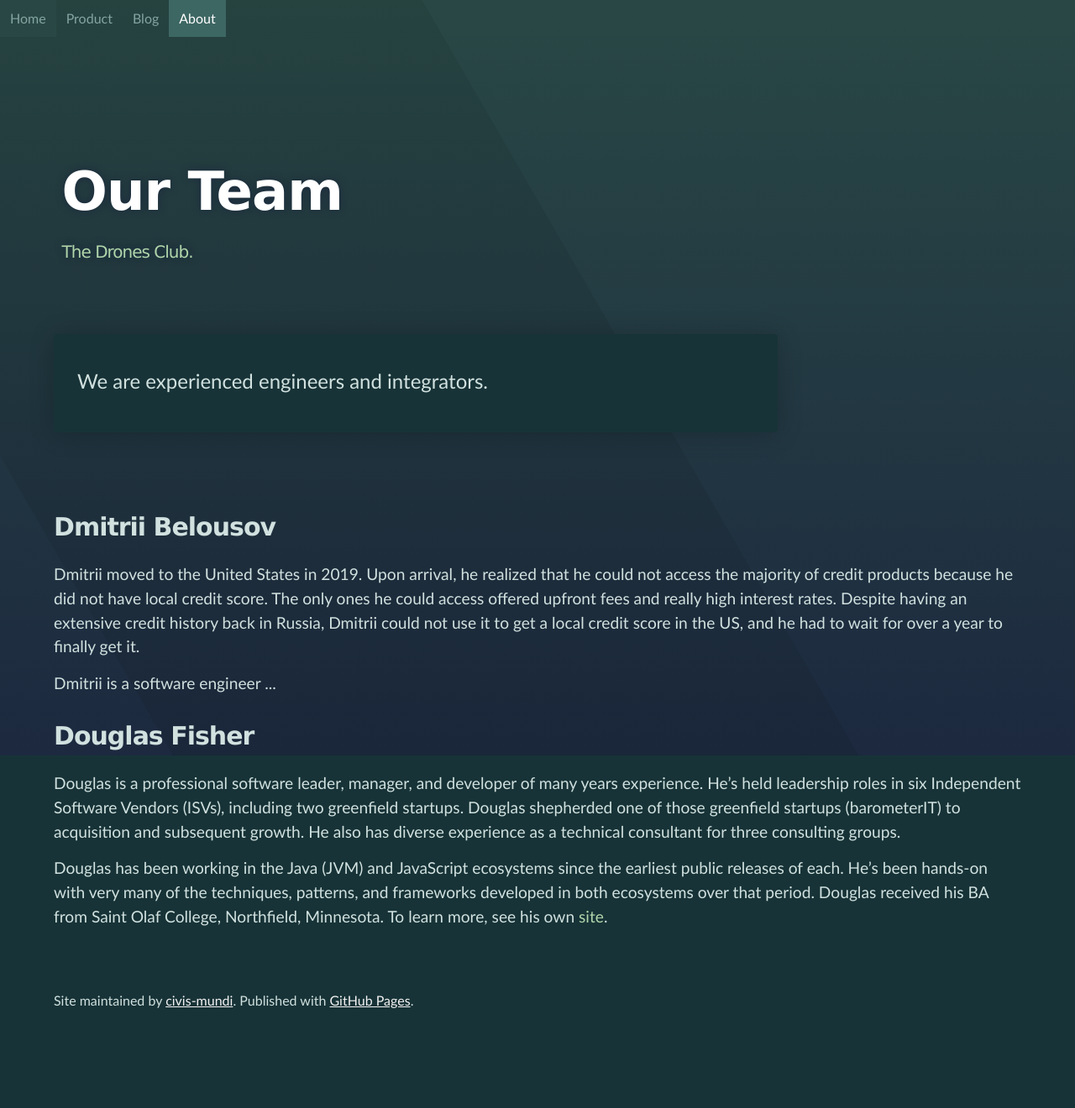
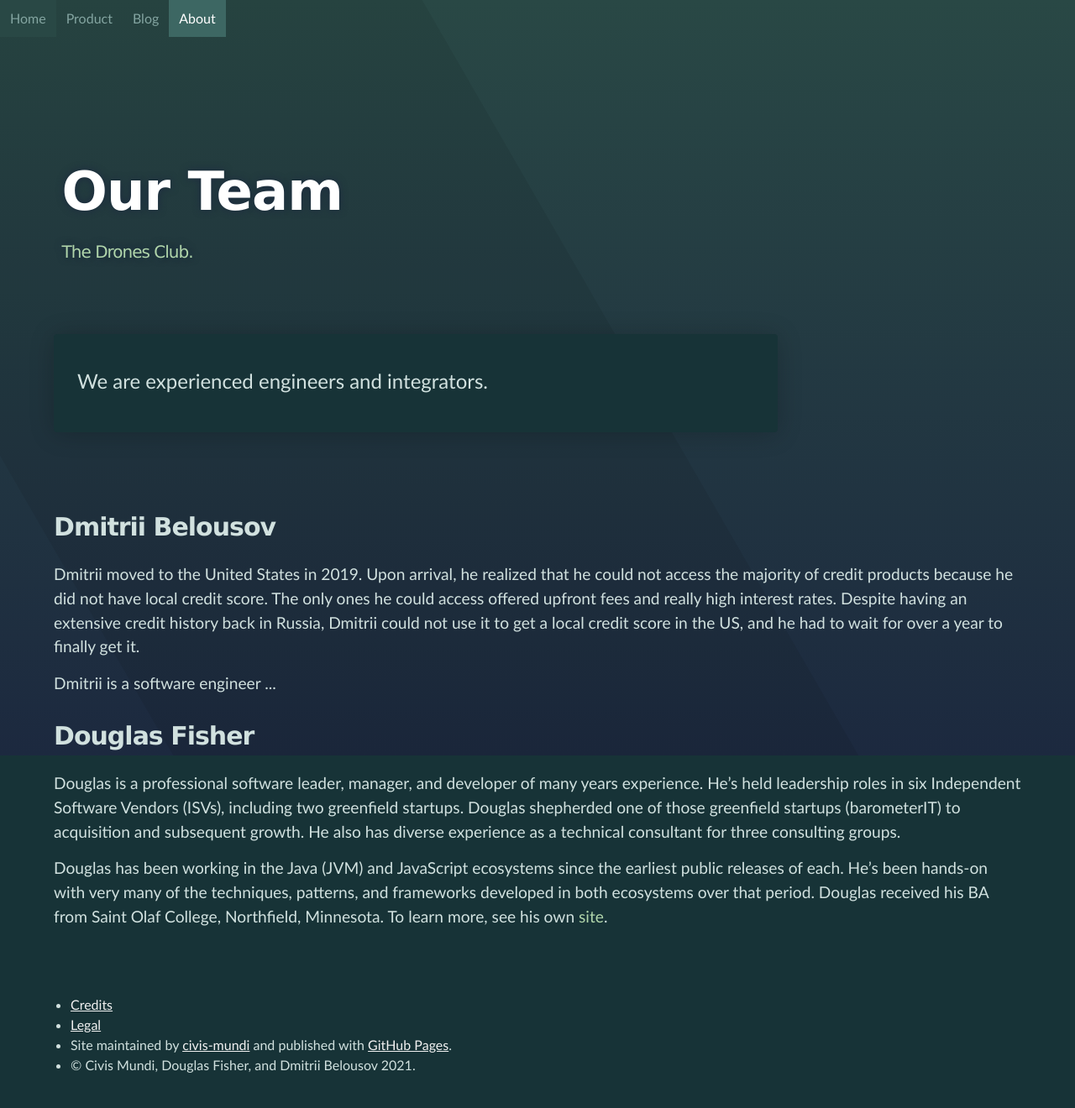
Before and after one commit to civis-mundi/civis-mundi.github.io, a Jekyll site: the page built from pages/about.html, in a window 1280 px wide. Shown: the whole page at 84% size. Built offline with Jekyll 4.4.1, drawn with Linux system fonts in a browser that asks for light colours; before the commit the page ends 1243 px from its top, so only the background shows below that.

Commit message:
#2 Credit and attribution.

```diff
--- a/_layouts/default.html
+++ b/_layouts/default.html
@@ -27,17 +29,32 @@
 <!-- FOOTER  -->
 <div id="footer_wrap" class="outer">
     <footer class="inner">
-        <p class="copyright">Site maintained by <a href="{{ site.github.owner_url }}">{{ site.github.owner_name }}</a>.
-        Published with <a href="https://pages.github.com">GitHub Pages</a>.</p>
+        <p class="copyright">
+        <ul>
+            <li><a href="/pages/credit.html">Credits</a></li>
+            <li><a href="/pages/legal.html">Legal</a></li>
+            <li>Site maintained by <a href="{{ site.github.owner_url }}">{{ site.github.owner_name }}</a> and published
+                with <a href="https://pages.github.com">GitHub Pages</a>.
+            </li>
+            <li>© Civis Mundi, Douglas Fisher, and Dmitrii Belousov 2021.</li>
+        </ul>
+        </p>
     </footer>
 </div>
 
 {% if site.google_analytics %}
 <script type="text/javascript">
-    (function(i,s,o,g,r,a,m){i['GoogleAnalyticsObject']=r;i[r]=i[r]||function(){
-        (i[r].q=i[r].q||[]).push(arguments)},i[r].l=1*new Date();a=s.createElement(o),
-        m=s.getElementsByTagName(o)[0];a.async=1;a.src=g;m.parentNode.insertBefore(a,m)
-    })(window,document,'script','//www.google-analytics.com/analytics.js','ga');
+    (function (i, s, o, g, r, a, m) {
+        i['GoogleAnalyticsObject'] = r;
+        i[r] = i[r] || function () {
+            (i[r].q = i[r].q || []).push(arguments)
+        }, i[r].l = 1 * new Date();
+        a = s.createElement(o),
+            m = s.getElementsByTagName(o)[0];
+        a.async = 1;
+        a.src = g;
+        m.parentNode.insertBefore(a, m)
+    })(window, document, 'script', '//www.google-analytics.com/analytics.js', 'ga');
     ga('create', '{{ site.google_analytics }}', 'auto');
     ga('send', 'pageview');
 </script>
--- a/pages/about.html
+++ b/pages/about.html
@@ -1,5 +1,6 @@
 ---
 layout: default
+title: About
 ---
 
 <!-- HEADER -->
--- a/pages/product.html
+++ b/pages/product.html
@@ -1,5 +1,6 @@
 ---
 layout: default
+title: Product
 ---
 
 <!-- HEADER -->
```
Also changed, not shown: other parts of _layouts/default.html (+4 -2 lines), pages/credit.html (+40 -0 lines), pages/legal.html (+11 -0 lines).
